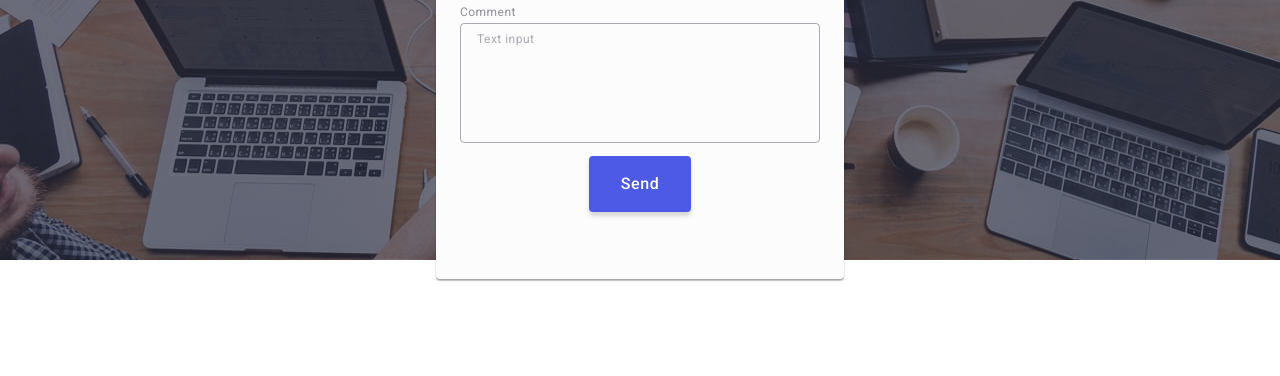
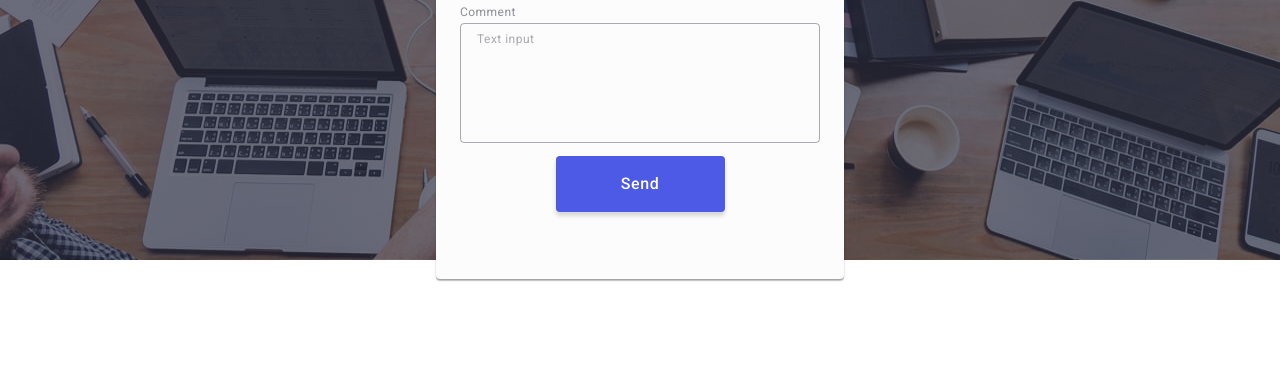
Before and after one commit to mishokkartoshki/goit-markup-hw-05, a plain HTML site: page index.html in a window 1280 px wide. Shown: the part 413-789 px from the top of the page. Drawn offline with nearby package versions, Linux system fonts and the light colour scheme.

Commit message:
finish form except checkbox

```diff
--- a/css/styles.css
+++ b/css/styles.css
@@ -549,6 +549,7 @@ button {
 }
 
 .footer-btn {
+  font-family: inherit;
   font-weight: 500;
   font-size: 16px;
   line-height: 1.5;
@@ -556,7 +557,7 @@ button {
   color: var(--white);
   background-color: var(--iris);
   border-radius: 4px;
-  border: 0;
+  border: none;
   padding: 8px 64px 8px 24px;
   position: relative;
 }
@@ -714,6 +715,9 @@ button {
 .modal-send-btn {
   display: block;
   margin: 0 auto;
+  min-width: 169px;
+  height: 56px;
+  font-family: inherit;
   font-weight: 500;
   font-size: 16px;
   line-height: 1.5;
@@ -724,7 +728,7 @@ button {
   box-shadow: 0 4px 4px 0 rgba(0, 0, 0, 0.15);
   background-color: var(--iris);
   color: var(--white);
-  border: 0;
+  border: none;
   transition: background-color 250ms cubic-bezier(0.4, 0, 0.2, 1);
 }
 
```
